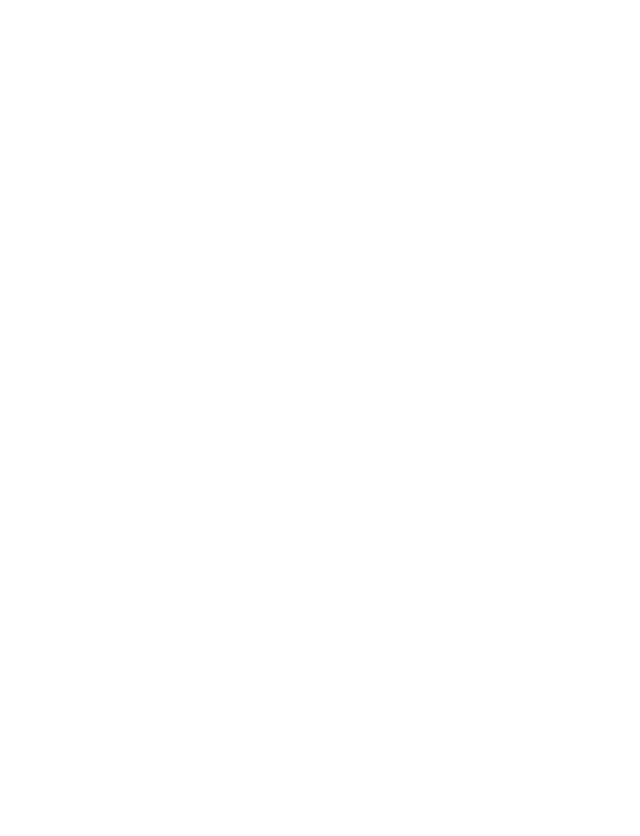
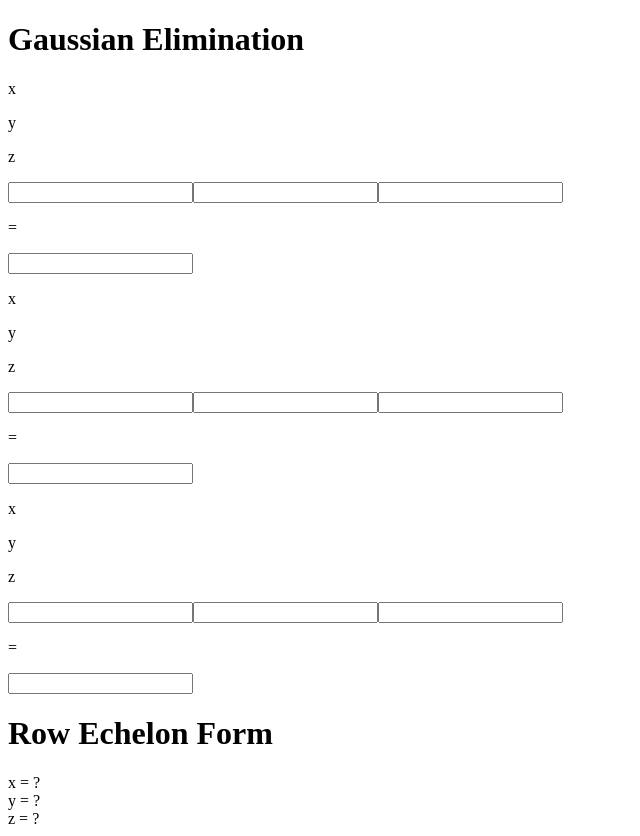
Before and after one commit to yangavin/Gaussian-Elimination, a plain HTML site: page index.html in a window 1280 px wide. Shown: the whole page, without its empty margins (0-640 px from the left). Before the commit the page ends 800 px from the top, so only its background shows below. Drawn offline with Linux system fonts and the light colour scheme.

Commit message:
Finished basic markup (html) of the site

```diff
--- a/index.html
+++ b/index.html
@@ -7,6 +7,31 @@
     <title>Gaussian Elimination</title>
 </head>
 <body>
-
+    <header>
+        <h1>Gaussian Elimination</h1>
+    </header>
+    <main>
+        <div id="system-container">
+            <p>x</p> <p>y</p> <p>z</p>
+            <input type="text" name="x1" id="x1"><input type="text" name="y1" id="y1"><input type="text" name="z1" id="z1"><p>=</p><input type="text" name="a1" id="a1">
+            <p>x</p> <p>y</p> <p>z</p>
+            <input type="text" name="x2" id="x2"><input type="text" name="y2" id="y2"><input type="text" name="z2" id="z2"><p>=</p><input type="text" name="a2" id="a2">
+            <p>x</p> <p>y</p> <p>z</p>
+            <input type="text" name="x3" id="x3"><input type="text" name="y3" id="y3"><input type="text" name="z3" id="z3"><p>=</p><input type="text" name="a3" id="a3">
+        </div>
+        <div id="result-container">
+            <h1>Row Echelon Form</h1>
+            <div id="row-echelon-container">
+                <p id="echelonx1"></p><p id="echelony1"></p><p id="echelonz1"></p><p id="echelona1"></p>
+                <p id="echelonx2"></p><p id="echelony2"></p><p id="echelonz2"></p><p id="echelona2"></p>
+                <p id="echelonx3"></p><p id="echelony3"></p><p id="echelonz3"></p><p id="echelona3"></p>
+            </div>
+            <div id="solution-container">
+                <div>x = ?</div>
+                <div>y = ?</div>
+                <div>z = ?</div>
+            </div>
+        </div>
+    </main>
 </body>
 </html>
```
